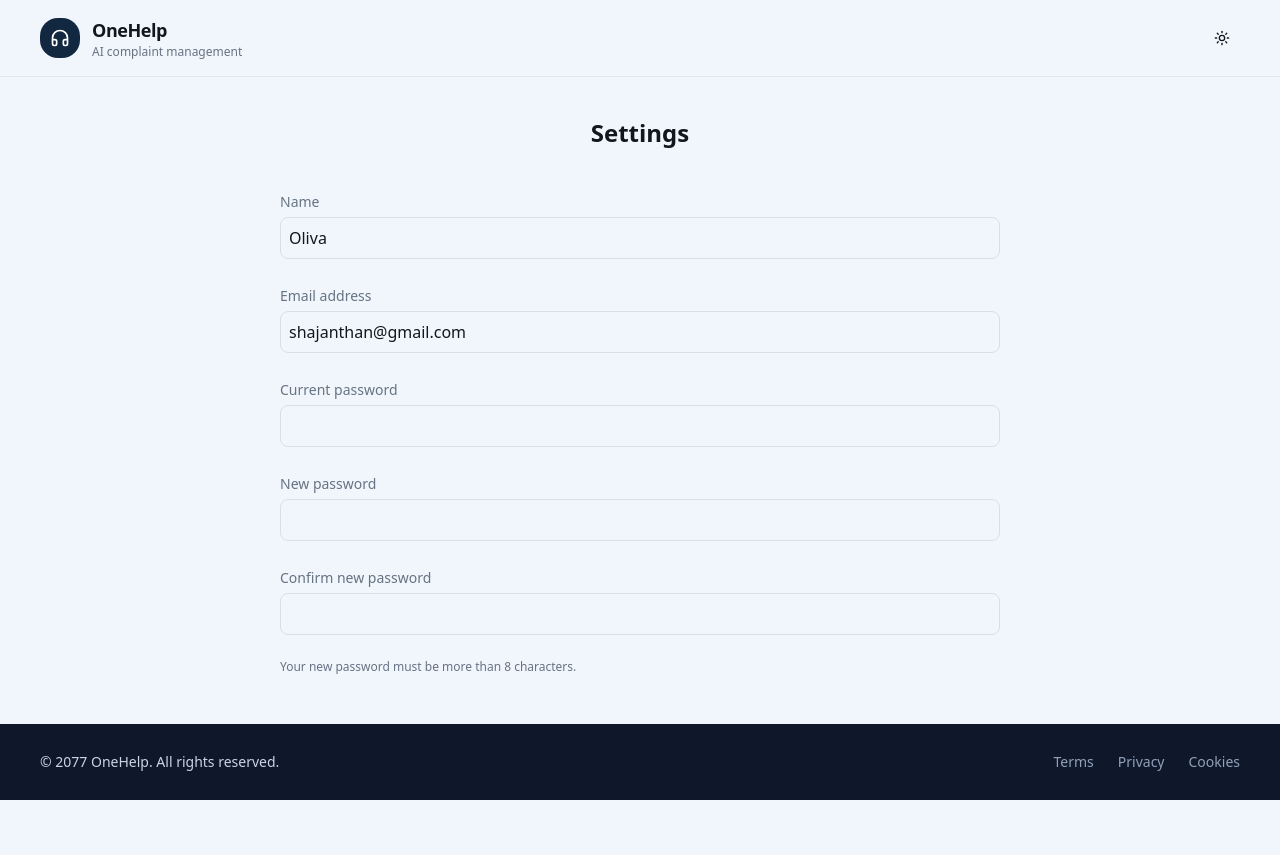
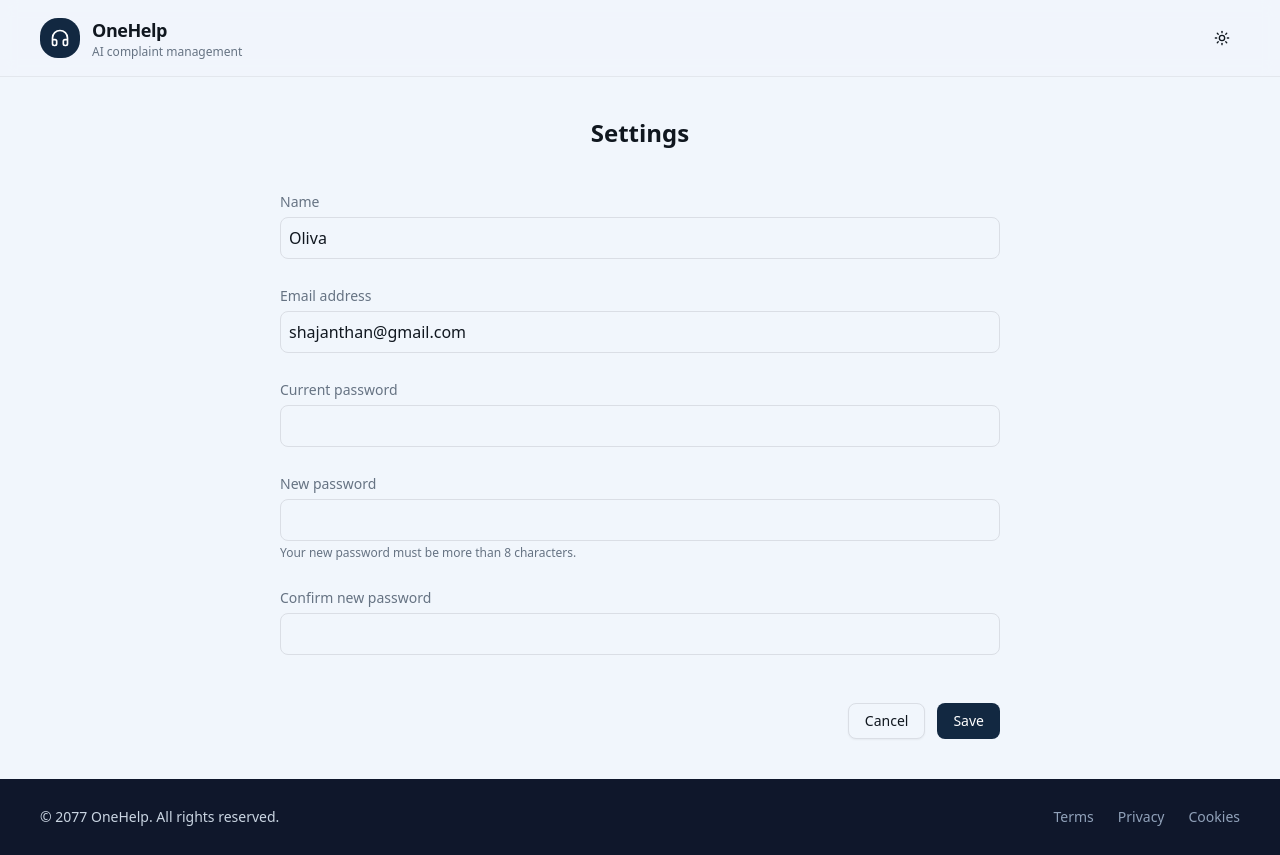
Before and after one commit to Hamdhan7/resolve, a Next.js app: page /customer/update-profile in a window 1280 px wide. Before the commit the page ends 800 px from the top, so only its background shows below. Built offline with nearby package versions, Linux system fonts and the light colour scheme.

Commit message:
buttons were added

```diff
--- a/app/customer/update-profile/page.tsx
+++ b/app/customer/update-profile/page.tsx
@@ -2,10 +2,11 @@
 
 import Navbar from "@/components/layout/navbar";
 import Footer from "@/components/layout/footer";
+import { Button } from "@/components/ui/button";
 
 export default function SettingsPage() {
   return (
-    <main className="flex min-h-screen flex-col bg-background">
+    <main className="flex min-h-screen flex-col bg-background text-foreground">
       <Navbar />
 
       <section className="mx-auto w-full max-w-3xl flex-1 px-6 py-10">
@@ -14,12 +15,18 @@ export default function SettingsPage() {
         <div className="space-y-6">
           <div>
             <label className="text-sm text-muted-foreground">Name</label>
-            <input className="w-full border rounded-md p-2 mt-1" defaultValue="Oliva" />
+            <input
+              className="w-full border rounded-md p-2 mt-1"
+              defaultValue="Oliva"
+            />
           </div>
 
           <div>
             <label className="text-sm text-muted-foreground">Email address</label>
-            <input className="w-full border rounded-md p-2 mt-1" defaultValue="shajanthan@gmail.com" />
+            <input
+              className="w-full border rounded-md p-2 mt-1"
+              defaultValue="shajanthan@gmail.com"
+            />
           </div>
 
           <div>
@@ -30,15 +37,20 @@ export default function SettingsPage() {
           <div>
             <label className="text-sm text-muted-foreground">New password</label>
             <input type="password" className="w-full border rounded-md p-2 mt-1" />
+            <p className="text-xs text-muted-foreground mt-1">
+              Your new password must be more than 8 characters.
+            </p>
           </div>
 
           <div>
             <label className="text-sm text-muted-foreground">Confirm new password</label>
             <input type="password" className="w-full border rounded-md p-2 mt-1" />
           </div>
-          <p className="text-xs text-muted-foreground mt-1">
-            Your new password must be more than 8 characters.
-          </p>
+
+          <div className="flex justify-end gap-3 pt-6">
+            <Button variant="outline">Cancel</Button>
+            <Button>Save</Button>
+          </div>
         </div>
       </section>
 
```
